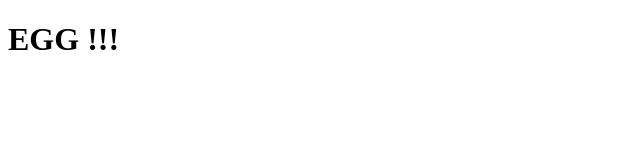
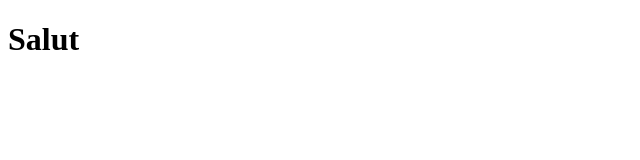
Before and after one commit to JauffreySaingery/JauffreySaingery.github.io, a plain HTML site: page index.html in a window 1280 px wide. Shown: the full height of the page, 0-640 px from the left. Drawn offline with Linux system fonts and the light colour scheme.

Commit message:
Upload 1
coucou en plus

```diff
--- a/index.html
+++ b/index.html
@@ -1,7 +1,9 @@
 <!DOCTYPE html>
 <html>
+<head>
+
+</head>
 <body>
-<h1>EGG !!!</h1>
-
+<h1>Salut</h1>
 </body>
 </html>
```
Also changed, not shown: coucouc.css (added).
